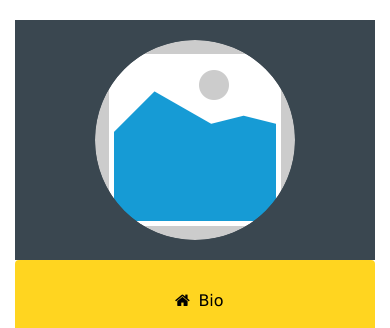
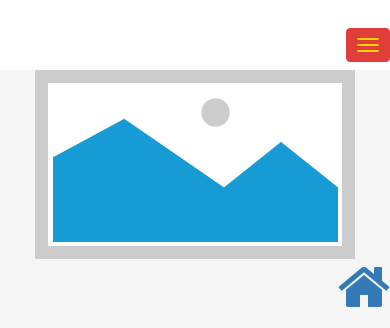
Before and after one commit to sahityaLMaruvada/bio-pages, a plain HTML site: page index.html in a window 390 px wide. Shown: the top 328 px of the page. Drawn offline with nearby package versions, Linux system fonts and the light colour scheme; files whose address does not match are found by name.

Commit message:
mobile version updates

```diff
--- a/css/style.css
+++ b/css/style.css
@@ -1,5 +1,11 @@
 @import url(http://netdna.bootstrapcdn.com/font-awesome/4.0.3/css/font-awesome.min.css);
 body{margin-top:20px;}
+.container-fluid {
+    padding-right:0;
+    padding-left:0;
+    margin-right:auto;
+    margin-left:auto
+ }
 .fa-fw {width: 2em;}
 .menu-items{
 	padding:30px 0 30px 0 !important;
@@ -10,10 +16,14 @@ body{margin-top:20px;}
     font-size: 16px;
     color: #000000;
     text-align: center;
+    border:1 px solid #f5f5f5;
 }
 
 .img-background{
 	background:#3a4750;
+}
+.body-background{
+    background: #f5f5f5;
 }
 .contact{
 	background: #d3d6db;
@@ -25,3 +35,38 @@ body{margin-top:20px;}
     text-align: center;
 
 }
+.navbar-toggle
+{
+    position:relative;
+    float:right;
+    padding:9px 10px;
+    margin-top:8px;
+    margin-right:15px;
+    margin-bottom:8px;
+    background-color:#e03e3a;
+    background-image:none;
+    border:1px solid #e03e3a;          /* added line */
+    border-radius:4px
+}
+.icon-bar
+{
+    display:block;
+    width:22px;
+    height:2px;
+    border-radius:1px;
+    border:1px solid #ffd200;
+}
+
+@media only screen and (max-width:768px){
+    .img-background, .contact{
+        display: none;
+    }
+
+}
+
+@media only screen and (min-width:769px){
+    .img-mobile{
+        display: none;
+    }
+
+}
--- a/index.html
+++ b/index.html
@@ -1,7 +1,7 @@
 <!DOCTYPE html>
 <html lang="en">
 	<head>
-	  <title>Bootstrap Example</title>
+	  <title>Home</title>
 	  <meta charset="utf-8">
 	  <meta name="viewport" content="width=device-width, initial-scale=1">
 	  <link rel="stylesheet" href="https://maxcdn.bootstrapcdn.com/bootstrap/3.3.7/css/bootstrap.min.css">
@@ -11,11 +11,19 @@
 	  <script src="js/main.js"></script>
 	</head>
 	<body>
-		<div class="container">
+		<div class="container-fluid">
+			<div class="navbar-header">
+		      <button type="button" class="navbar-toggle" data-toggle="collapse" data-target="#bs-example-navbar-collapse-1">
+		        <span class="sr-only">Toggle navigation</span>
+		        <span class="icon-bar"></span>
+		        <span class="icon-bar"></span>
+		        <span class="icon-bar"></span>
+		      </button>
+   			</div>
 		    <div class="row">
-		        <div class="col-lg-3 col-md-3 col-sm-3">
-		        	<div class="img-background" style="padding: 20px">
-		        		<img src="assets/u15.png" class="img-circle center-block">
+		        <div class="col-lg-3 col-md-3 col-sm-3 collapse navbar-collapse" id="bs-example-navbar-collapse-1">
+		        	<div class="img-background">
+		        		<img src="assets/u15.png" class="img-circle img-responsive center-block">
 		        	</div>
 		            <ul class="nav nav-pills nav-stacked admin-menu">
 		                <li><a class="active menu-items" data-target-id="Bio"><i class="fa fa-home fa-fw"></i>Bio</a></li>
@@ -26,24 +34,29 @@
 		            </ul>
 		            <div class="contact">Contact Info</div>
 		        </div>
-		        <div class="col-lg-9 col-md-9 col-sm-9" style="text-align: right;"><a href="#Bio"><i class="fa fa-home fa-4x"></i></a></div>
-		        <div class="col-lg-9 col-md-9 col-sm-9 well admin-content" id="Bio" style="margin-top: 100px;">
+		        <div class="body-background col-lg-9 col-md-9 col-sm-9 col-xs-12">
+		        	<div class="img-mobile">
+		        		<img src="assets/u52_a.png" class="img-responsive center-block">
+		        	</div>
+			        <div style="text-align: right;"><a href="#Bio"><i class="fa fa-home fa-4x"></i></a></div>
+			        <div class="admin-content" id="Bio">
 			            <h1 style="font-style: italic;">Name</h1>
 			            <p>Lorem ipsum dolor sit amet, consectetur adipiscing elit. Aenean euismod bibendum laoreet. Proin gravida dolor sit amet lacus accumsan et viverra justo commodo. Proin sodales pulvinar tempor. Cum sociis natoque penatibus et magnis dis parturient montes, nascetur ridiculus mus. Nam fermentum, nulla luctus pharetra vulputate, felis tellus mollis orci, sed rhoncus sapien nunc eget.</p>
 			        </div>
-		        <div class="col-lg-9 col-md-9 col-sm-9 well admin-content" id="Tab1">
+			        <div class="admin-content" id="Tab1">
 			        	<h1 style="font-style: italic;">Tab1</h1>
 			            <p>Lorem ipsum dolor sit amet, consectetur adipiscing elit. Aenean euismod bibendum laoreet. Proin gravida dolor sit amet lacus accumsan et viverra justo commodo. Proin sodales pulvinar tempor. Cum sociis natoque penatibus et magnis dis parturient montes, nascetur ridiculus mus. Nam fermentum, nulla luctus pharetra vulputate, felis tellus mollis orci, sed rhoncus sapien nunc eget.</p>
 			        </div>
-		        <div class="col-lg-9 col-md-9 col-sm-9 well admin-content" id="Tab2">
+			        <div class="admin-content" id="Tab2">
 			            <h1 style="font-style: italic;">Calendar</h1>
 			            <p>Lorem ipsum dolor sit amet, consectetur adipiscing elit. Aenean euismod bibendum laoreet. Proin gravida dolor sit amet lacus accumsan et viverra justo commodo. Proin sodales pulvinar tempor. Cum sociis natoque penatibus et magnis dis parturient montes, nascetur ridiculus mus. Nam fermentum, nulla luctus pharetra vulputate, felis tellus mollis orci, sed rhoncus sapien nunc eget.</p>
 			        </div>
-		        <div class="col-lg-9 col-md-9 col-sm-9 well admin-content" id="Publications">
+			        <div class="admin-content" id="Publications">
 			            <h1 style="font-style: italic;">Publications</h1>
 			            <p>Lorem ipsum dolor sit amet, consectetur adipiscing elit. Aenean euismod bibendum laoreet. Proin gravida dolor sit amet lacus accumsan et viverra justo commodo. Proin sodales pulvinar tempor. Cum sociis natoque penatibus et magnis dis parturient montes, nascetur ridiculus mus. Nam fermentum, nulla luctus pharetra vulputate, felis tellus mollis orci, sed rhoncus sapien nunc eget.</p>
 			        </div>
-
+			    </div>
+			</div>
 		</div>
 	</body>
 </html>
--- a/main.js
+++ b/main.js
@@ -16,4 +16,13 @@ $(document).ready(function()
         var target = $(this).attr('data-target-id');
         $('#' + target).show();
     });
+    $('#bs-example-navbar-collapse-1').on('show.bs.collapse', function() {
+    $('.nav-pills').addClass('nav-stacked');
+    });
+
+    //Unstack menu when not collapsed
+    $('#bs-example-navbar-collapse-1').on('hide.bs.collapse', function() {
+        $('.nav-pills').removeClass('nav-stacked');
+    });
+
 });
```
Also changed, not shown: assets/u52_a.png (added), 1 other file. Lines whose indentation alone changed are shown as unchanged.
